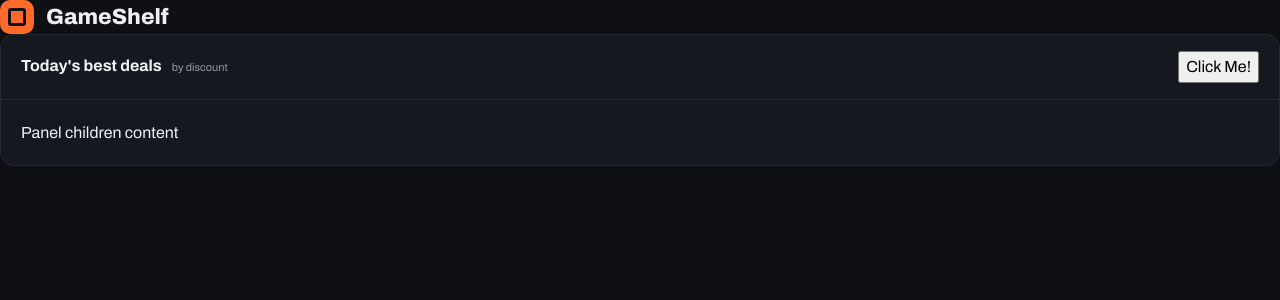
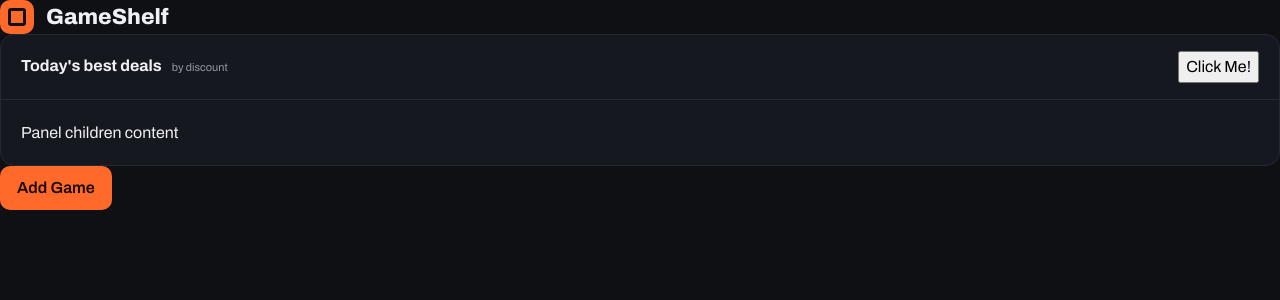
Before and after one commit to damianprog/gameshelf, a React (Vite) app: page / in a window 1280 px wide. Shown: the top 300 px of the page. Built offline with nearby package versions, Linux system fonts and the light colour scheme.

Commit message:
Button component with types and primary CSS

```diff
--- a/src/App.css
+++ b/src/App.css
@@ -87,6 +87,7 @@
     --clr-text-main: #eef0f4;
     --clr-text-secondary: #9299a6;
     --clr-accent: #ff6a2b;
+    --clr-on-accent: #1a0a02;
     --clr-danger: #f0544f;
 
     --ff-main: "Archivo", sans-serif;
--- a/src/App.tsx
+++ b/src/App.tsx
@@ -1,4 +1,5 @@
 import "./App.css";
+import Button from "./components/Button/Button";
 import Layout from "./components/Layout/Layout";
 import Panel from "./components/Panel/Panel";
 
@@ -13,6 +14,7 @@ function App() {
         >
           Panel children content
         </Panel>
+        <Button variant="primary">Add Game</Button>
       </Layout>
     </>
   );
--- /dev/null
+++ b/src/components/Button/Button.module.css
@@ -0,0 +1,21 @@
+.button {
+  font-family: var(--ff-main);
+  font-weight: var(--fw-labels);
+  cursor: pointer;
+  display: inline-flex;
+  white-space: nowrap;
+  align-items: center;
+  gap: var(--spacing-100);
+}
+
+.primary {
+  border: 1px solid transparent;
+  background-color: var(--clr-accent);
+  color: var(--clr-on-accent);
+}
+
+.md {
+  border-radius: var(--border-radius-regular);
+  padding-inline: var(--spacing-700);
+  padding-block: var(--spacing-300);
+}
--- /dev/null
+++ b/src/components/Button/Button.tsx
@@ -0,0 +1,50 @@
+import styles from "./Button.module.css";
+import { type ComponentProps } from "react";
+
+type variantsKeys = "primary" | "secondary" | "ghost" | "danger";
+
+const variants: Record<variantsKeys, string> = {
+  primary: styles.primary,
+  secondary: styles.secondary,
+  ghost: styles.ghost,
+  danger: styles.danger,
+};
+
+type sizeKeys = "sm" | "md" | "lg";
+
+const sizes: Record<sizeKeys, string> = {
+  sm: styles.sm,
+  md: styles.md,
+  lg: styles.lg,
+};
+
+type ButtonProps = ComponentProps<"button"> & {
+  variant?: variantsKeys;
+  size?: sizeKeys;
+  loading?: boolean;
+  loadingText?: string;
+};
+
+function Button({
+  variant = "primary",
+  size = "md",
+  loading = false,
+  className,
+  disabled,
+  loadingText = "Loading...",
+  children,
+  ...buttonProps
+}: ButtonProps) {
+  return (
+    <button
+      className={`${styles.button} ${className ?? ""} ${variants[variant]} ${sizes[size]}`}
+      disabled={loading || disabled}
+      aria-busy={loading}
+      {...buttonProps}
+    >
+      {loading ? loadingText : children}
+    </button>
+  );
+}
+
+export default Button;
```
